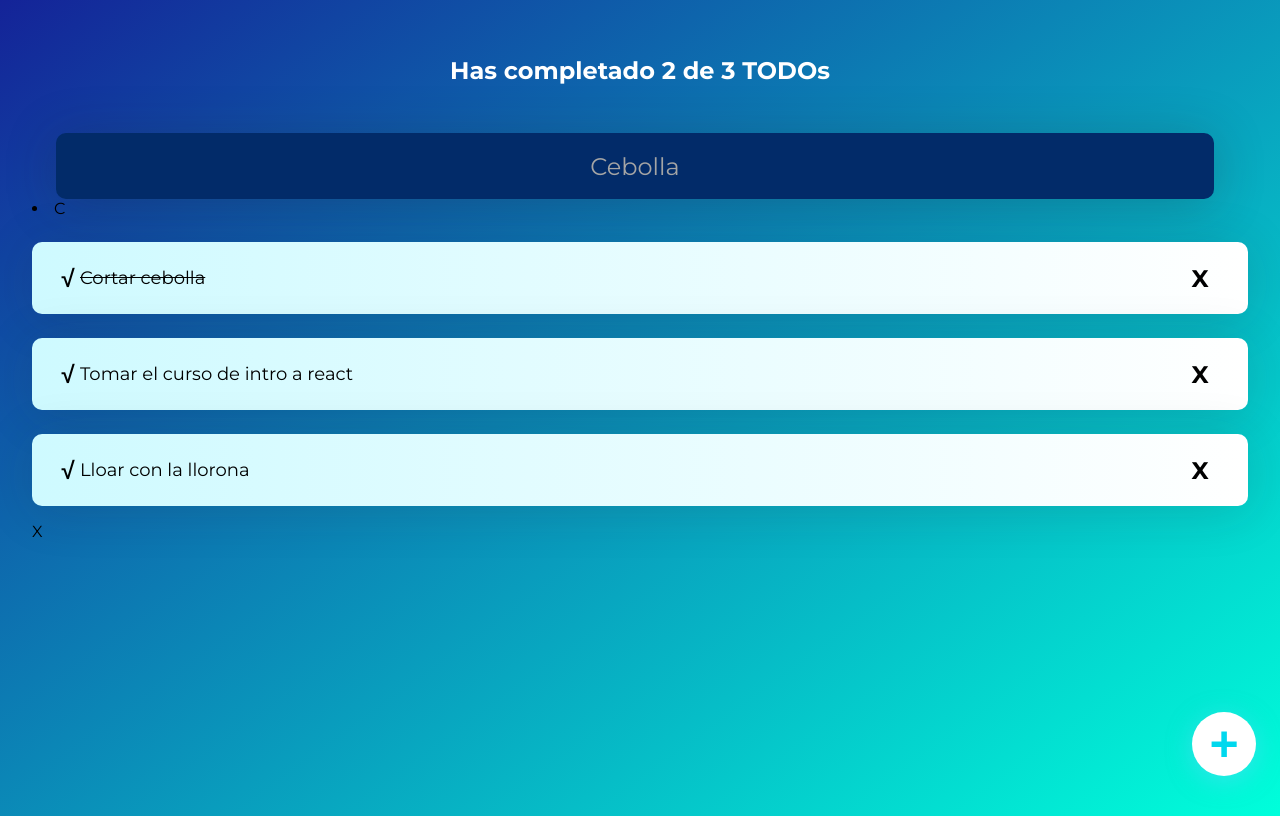
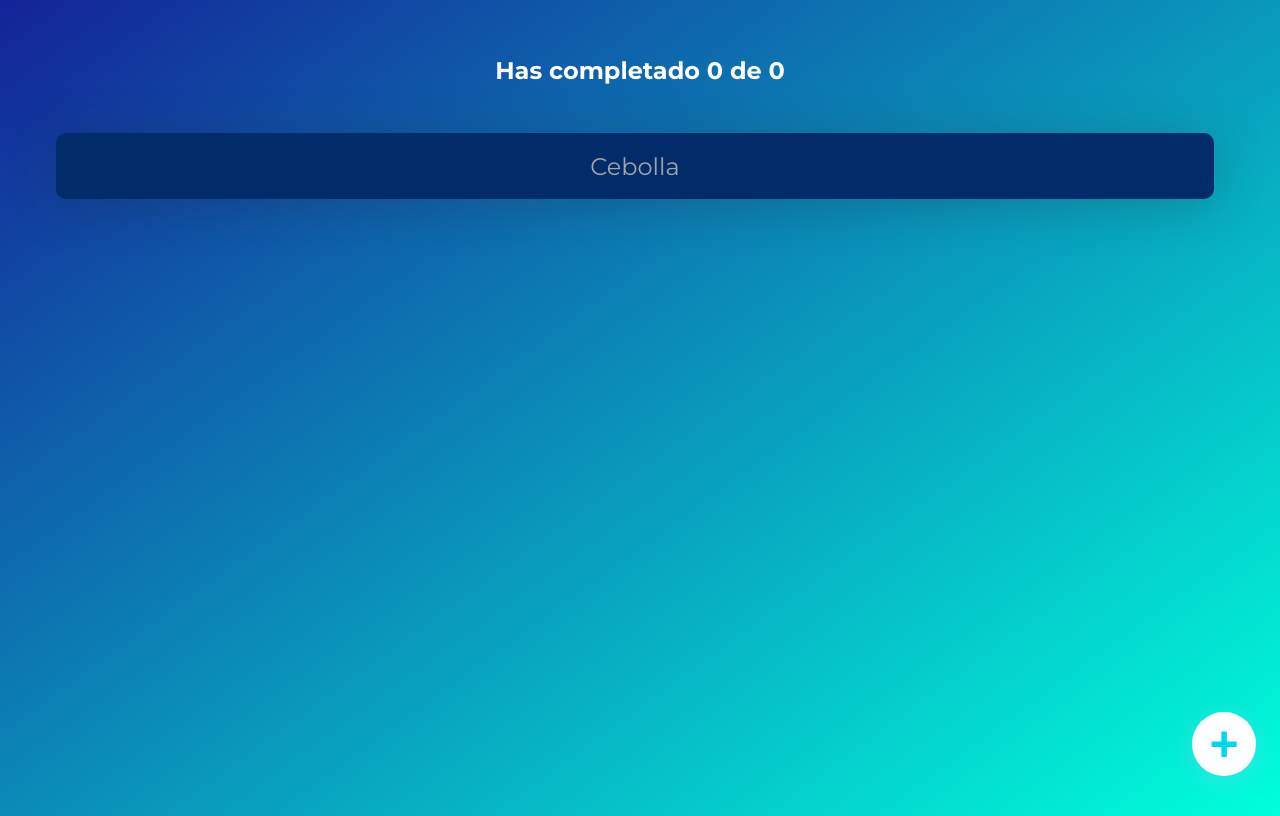
Before and after one commit to Charlysa45/todo-platzi, a React (Vite) app: page / in a window 1280 px wide. Built offline with nearby package versions, Linux system fonts and the light colour scheme.

Commit message:
class 13 - localStorage addded

```diff
--- a/src/App.jsx
+++ b/src/App.jsx
@@ -1,28 +1,79 @@
-import TodoCounter from './components/TodoCounter/TodoCounter'
-import CreateTodoButton from './components/CreateTodoButton/CreateTodoButton'
-import TodoList from './components/TodoList/TodoList'
-import TodoItem from './components/TodoItem/TodoItem'
+import TodoCounter from "./components/TodoCounter/TodoCounter"
+import CreateTodoButton from "./components/CreateTodoButton/CreateTodoButton"
+import TodoList from "./components/TodoList/TodoList"
+import TodoItem from "./components/TodoItem/TodoItem"
 
-import './App.css'
-import TodoSearch from './components/TodoSearch/TodoSearch'
+import "./App.css"
+import TodoSearch from "./components/TodoSearch/TodoSearch"
+import { useState } from "react"
 
-const todos = [
-  { text: 'Cortar cebolla', completed: true },
-  { text: 'Tomar el curso de intro a react', completed: false },
-  { text: 'Lloar con la llorona', completed: false },
-]
+// const defaultTodos = [
+//   { text: "Cortar cebolla", completed: true },
+//   { text: "Tomar el curso de intro a react", completed: false },
+//   { text: "Lloar con la llorona", completed: false },
+// ]
 
 function App() {
+  const localStorageTodos = localStorage.getItem("TODOS_V1")
+  let parsedTodos
+
+  if (!localStorageTodos) {
+    localStorage.setItem("TODOS_V1", JSON.stringify([]))
+    parsedTodos = []
+  } else {
+    parsedTodos = JSON.parse(localStorageTodos)
+  }
+
+  const [todos, setTodos] = useState(parsedTodos)
+  const [searchValue, setSearchValue] = useState("")
+
+  const completedTodos = todos.filter((todos) => !!todos.completed).length
+  const totalTodos = todos.length
+
+  let searchedTodos = []
+
+  if (!searchValue.length >= 1) {
+    searchedTodos = todos
+  } else {
+    searchedTodos = todos.filter((todo) => {
+      const todoText = todo.text.toLowerCase()
+      const searchText = searchValue.toLowerCase()
+      return todoText.includes(searchText)
+    })
+  }
+
+  const saveTodos = (newTodos) => {
+    const stringifiedTodos = JSON.stringify(newTodos)
+    localStorage.setItem("TODOS_V1", stringifiedTodos)
+    setTodos(newTodos)
+  }
+
+  const completeTodo = (text) => {
+    const todoIndex = todos.findIndex((todo) => todo.text === text)
+    const newTodos = [...todos]
+    newTodos[todoIndex].completed = true
+    saveTodos(newTodos)
+  }
+
+  const deleteTodo = (text) => {
+    const todoIndex = todos.findIndex((todo) => todo.text === text)
+    const newTodos = [...todos]
+    newTodos.splice(todoIndex, 1)
+    saveTodos(newTodos)
+  }
+
   return (
     <>
-      <TodoCounter />
-      <TodoSearch />
+      <TodoCounter total={totalTodos} completed={completedTodos} />
+      <TodoSearch searchValue={searchValue} setSearchValue={setSearchValue} />
       <TodoList>
-        {todos.map((todo) => (
+        {searchedTodos.map((todo) => (
           <TodoItem
             key={todo.text}
             text={todo.text}
             completed={todo.completed}
+            onComplete={() => completeTodo(todo.text)}
+            onDelete={() => deleteTodo(todo.text)}
           />
         ))}
       </TodoList>
--- a/src/components/CreateTodoButton/CreateTodoButton.jsx
+++ b/src/components/CreateTodoButton/CreateTodoButton.jsx
@@ -1,7 +1,7 @@
 import './CreateTodoButton.css'
 
 const CreateTodoButton = () => {
-  return <button className="CreateTodoButton">+</button>
+  return <button className="CreateTodoButton" onClick={() => console.log("click")}>+</button>
 }
 
 export default CreateTodoButton
--- a/src/components/TodoCounter/TodoCounter.jsx
+++ b/src/components/TodoCounter/TodoCounter.jsx
@@ -1,7 +1,11 @@
-import './TodoCounter.css'
+import "./TodoCounter.css"
 
-const TodoCounter = () => {
-  return <h2 className="TodoCounter">Has completado 2 de 3 TODOs</h2>
+const TodoCounter = ({ total, completed }) => {
+  return (
+    <h2 className="TodoCounter">
+      Has completado {completed} de {total}
+    </h2>
+  )
 }
 
 export default TodoCounter
--- a/src/components/TodoItem/TodoItem.jsx
+++ b/src/components/TodoItem/TodoItem.jsx
@@ -1,17 +1,20 @@
-import './TodoItem.css'
+import "./TodoItem.css"
 
 const TodoItem = (props) => {
   return (
     <li className="TodoItem">
       <span
-        className={`Icon Icon-check ${props.completed && 'icon-check--active'}`}
+        className={`Icon Icon-check ${props.completed && "icon-check--active"}`}
+        onClick={props.onComplete}
       >
         √
       </span>
-      <p className={`TodoItem-p ${props.completed && 'TodoItem-p--complete'}`}>
+      <p className={`TodoItem-p ${props.completed && "TodoItem-p--complete"}`}>
         {props.text}
       </p>
-      <span className="Icon Icon-delete">X</span>
+      <span className="Icon Icon-delete" onClick={props.onDelete}>
+        X
+      </span>
     </li>
   )
 }
--- a/src/components/TodoList/TodoList.jsx
+++ b/src/components/TodoList/TodoList.jsx
@@ -1,13 +1,7 @@
-import './TodoList.css'
+import "./TodoList.css"
 
 const TodoList = ({ children }) => {
-  return (
-    <li>
-      <span>C</span>
-      <p>{children}</p>
-      <span>X</span>
-    </li>
-  )
+  return <ul>{children}</ul>
 }
 
 export default TodoList
--- a/src/components/TodoSearch/TodoSearch.jsx
+++ b/src/components/TodoSearch/TodoSearch.jsx
@@ -1,7 +1,22 @@
-import './TodoSearch.css'
+import "./TodoSearch.css"
 
-const TodoSearch = () => {
-  return <input type="text" className="TodoSearch" placeholder="Cebolla" />
+const TodoSearch = ({ searchValue, setSearchValue }) => {
+  const onSearchValueChange = (event) => {
+    console.log(event.target.value)
+    setSearchValue(event.target.value)
+  }
+
+  return (
+    <>
+      <input
+        type="text"
+        className="TodoSearch"
+        placeholder="Cebolla"
+        value={searchValue}
+        onChange={onSearchValueChange}
+      />
+    </>
+  )
 }
 
 export default TodoSearch
```
